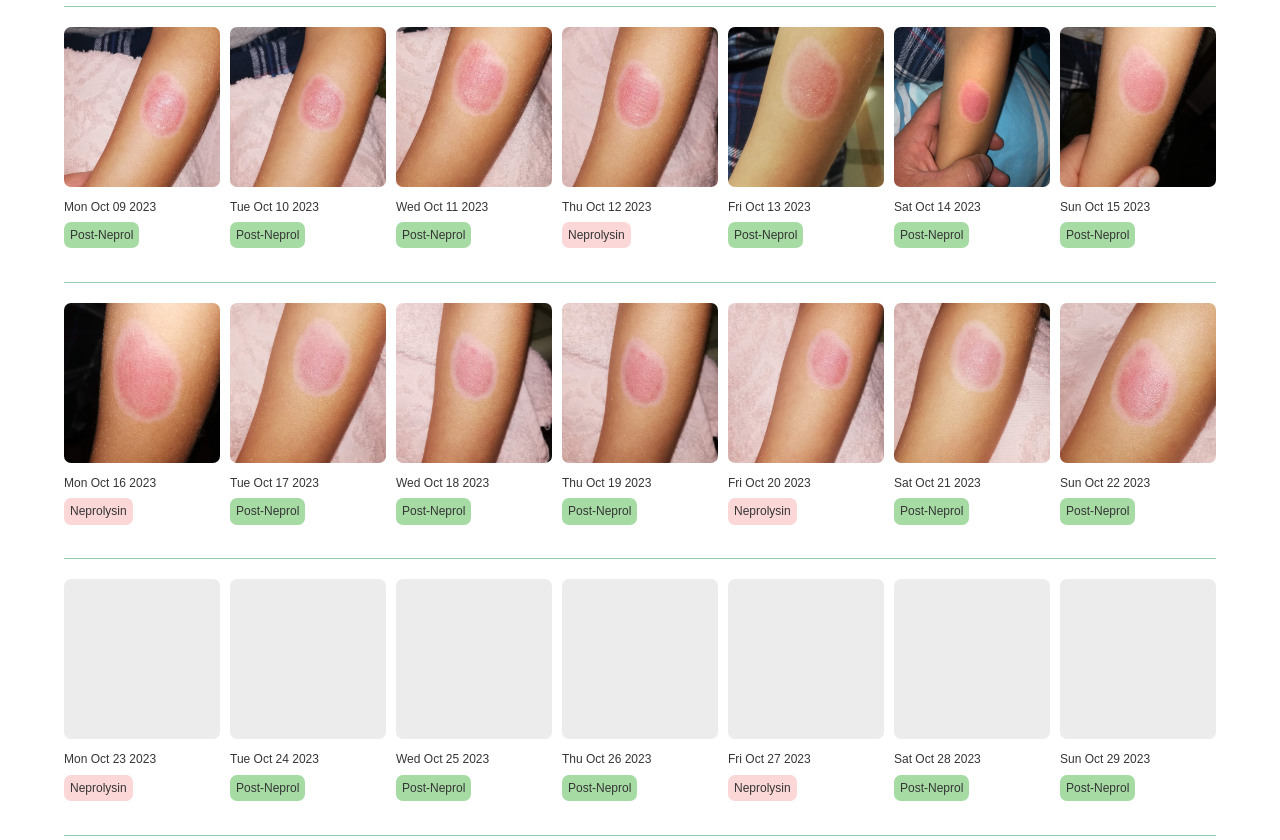
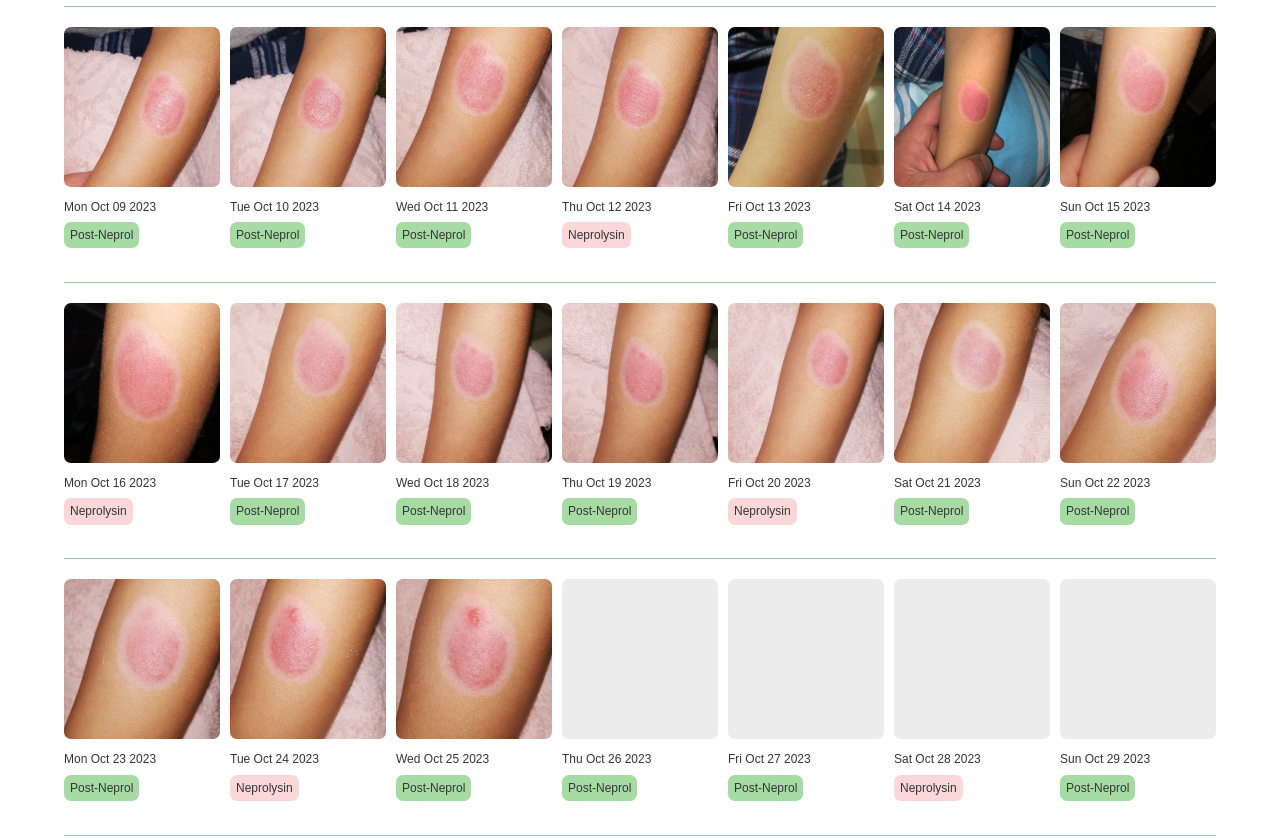
Before and after one commit to lorishte/marti, a plain HTML site: page index.html in a window 1280 px wide. Shown: the part 628-1468 px from the top of the page. Drawn offline with nearby package versions, Linux system fonts and the light colour scheme; a web font is replaced by a local one.

Commit message:
23.10 + 24.10 + 25.10

```diff
--- a/index.html
+++ b/index.html
@@ -355,10 +355,21 @@
         <div class="info__row">
             <div class="card">
                 <div class="card__image">
-                    <img src="./assets/images/no-image.jpg" />
+                    <img src="./assets/images/23-10-2023.jpg" />
                 </div>
                 <div class="card__copy">
-                    <p class="card__date"></p>
+                    <p class="card__date">23.10.2023</p>
+                    <p class="card__medicine">
+                        <span class="pn">Post-Neprol</span>
+                    </p>
+                </div>
+            </div>
+            <div class="card">
+                <div class="card__image">
+                    <img src="./assets/images/24-10-2023.jpg" />
+                </div>
+                <div class="card__copy">
+                    <p class="card__date">24.10.2023</p>
                     <p class="card__medicine">
                         <span class="npr">Neprolysin</span>
                     </p>
@@ -366,10 +377,10 @@
             </div>
             <div class="card">
                 <div class="card__image">
-                    <img src="./assets/images/no-image.jpg" />
+                    <img src="./assets/images/25-10-2023.jpg" />
                 </div>
                 <div class="card__copy">
-                    <p class="card__date"></p>
+                    <p class="card__date">25.10.2023</p>
                     <p class="card__medicine">
                         <span class="pn">Post-Neprol</span>
                     </p>
@@ -419,17 +430,6 @@
                     </p>
                 </div>
             </div>
-            <div class="card">
-                <div class="card__image">
-                    <img src="./assets/images/no-image.jpg" />
-                </div>
-                <div class="card__copy">
-                    <p class="card__date"></p>
-                    <p class="card__medicine">
-                        <span class="pn">Post-Neprol</span>
-                    </p>
-                </div>
-            </div>
         </div>
     </div>
 </section>
```
Also changed, not shown: assets/images/23-10-2023.jpg (added), assets/images/24-10-2023.jpg (added), assets/images/25-10-2023.jpg (added).
